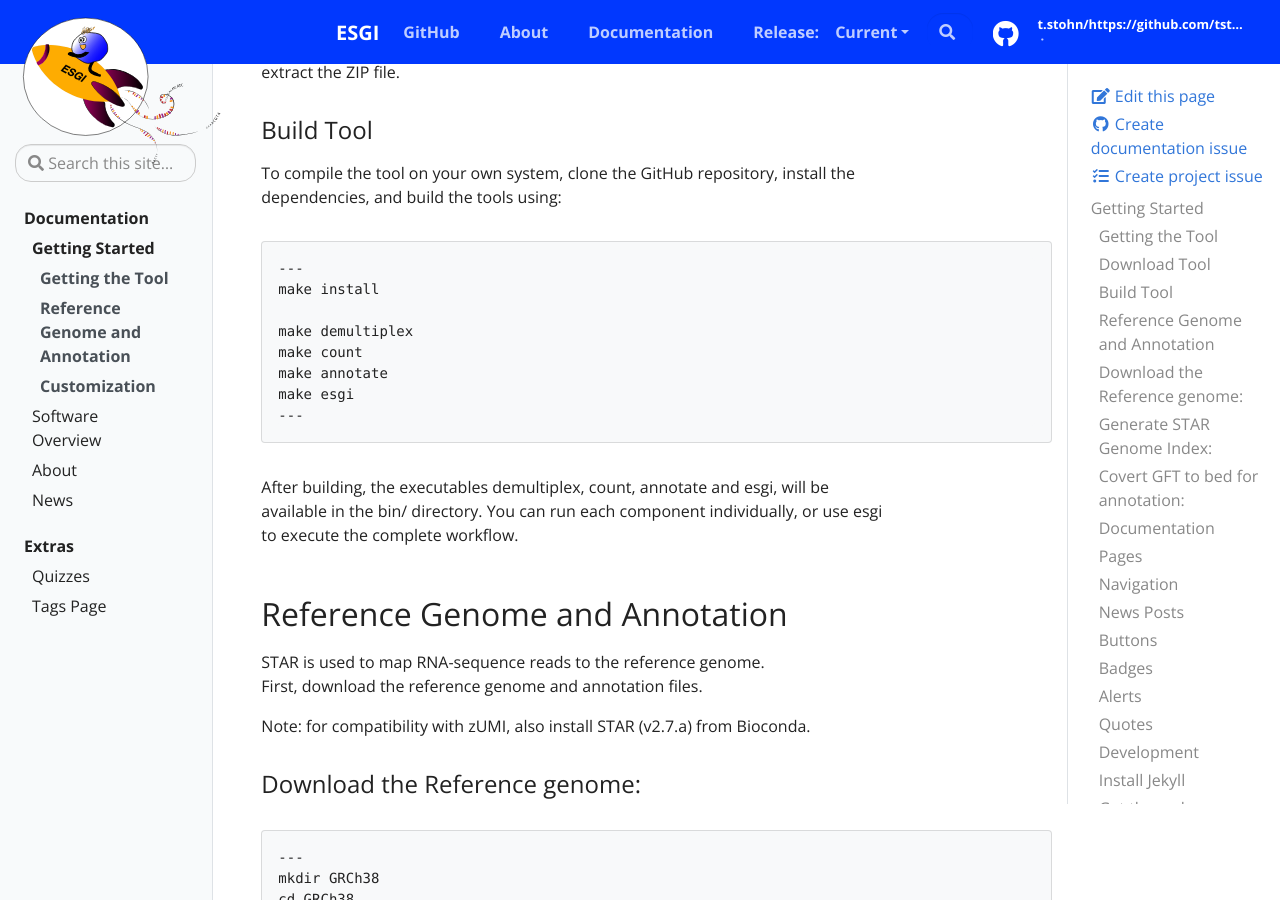
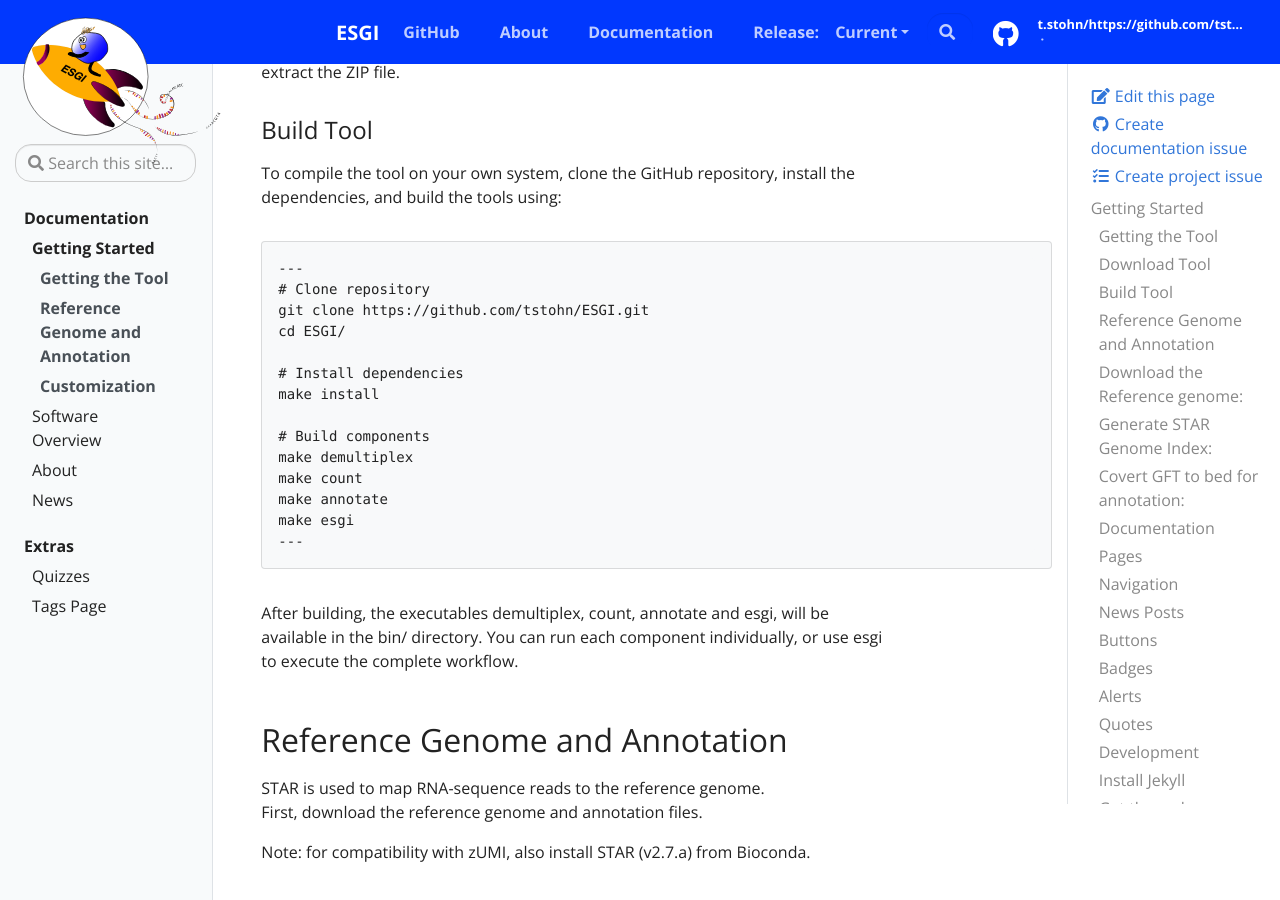
Before and after one commit to tstohn/ESGI.documentation, a Jekyll site: the page built from _docs/getting-started.md, in a window 1280 px wide and 900 px high, scrolled down 496 px. Built offline with Jekyll 4.4.1, drawn with Linux system fonts in a browser that asks for light colours.

Commit message:
build tool

````diff
--- a/_docs/getting-started.md
+++ b/_docs/getting-started.md
@@ -26,8 +26,14 @@ To compile the tool on your own system, clone the GitHub repository, install the
 
 ```
 ---
+# Clone repository
+git clone https://github.com/tstohn/ESGI.git
+cd ESGI/
+
+# Install dependencies
 make install
 
+# Build components
 make demultiplex
 make count
 make annotate
````
